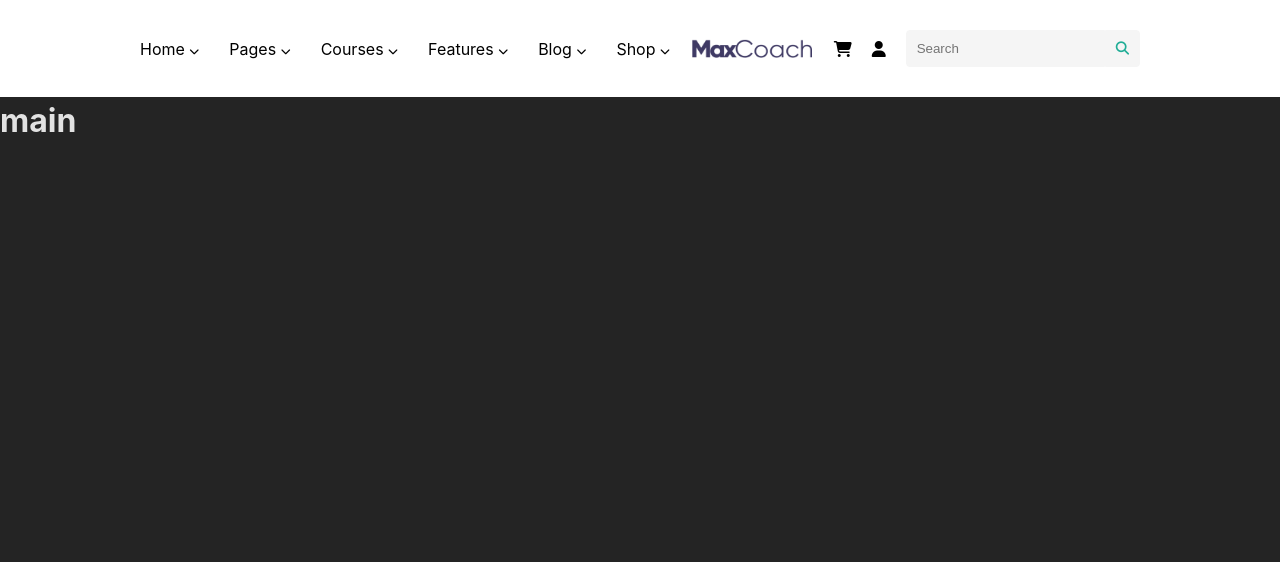
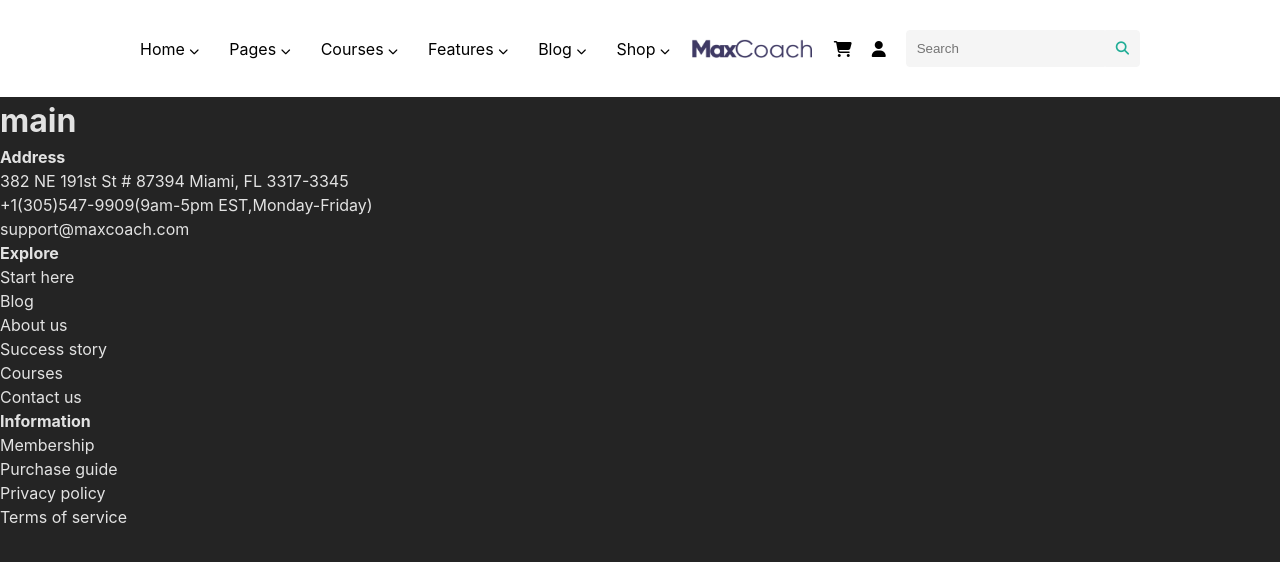
Before and after one commit to ALANOMAM/proj-html-vuejs, a Vue app: page / in a window 1280 px wide. Shown: the top 562 px of the page. Built offline with nearby package versions, Linux system fonts and the light colour scheme.

Commit message:
popolato le varie opzioni footer con props e  ciclo for

```diff
--- a/src/App.vue
+++ b/src/App.vue
@@ -39,9 +39,9 @@ export default{
 </script>
 
 <template>
-  <Header :options="headerOptions"></Header>
+  <Header :options1="headerOptions"></Header>
   <Main></Main>
-  <Footer></Footer>
+  <Footer :options2="footerOptions"></Footer>
 </template>
 
 <style>
--- a/src/components/Footer.vue
+++ b/src/components/Footer.vue
@@ -3,7 +3,7 @@ export default{
    name:"Footer",
 
    props:{
-    Options:Array,
+    options2:Array,
    },
 
   data(){
@@ -17,6 +17,11 @@ export default{
 <template>
 
  <div class="footer-nav">
+    <!--popolato le varie opzioni con i props-->
+    <ul v-for="option2 in options2">
+        <li><strong>{{ option2.Title }}</strong></li>
+        <li v-for="element in option2.elements ">{{element }}</li>
+    </ul>
 
  </div>
 
--- a/src/components/Header.vue
+++ b/src/components/Header.vue
@@ -2,7 +2,7 @@
 export default{
    name:"Header",
    props:{
-     options: Array,
+     options1: Array,
    },
 
   data(){
@@ -18,7 +18,7 @@ export default{
    <div class="nav">
     <!--lista opzioni generata tramite props-->
     <ul>
-        <li v-for="option in options">{{ option }} <i class="fa-solid fa-chevron-down"></i> </li>
+        <li v-for="option1 in options1">{{ option1 }} <i class="fa-solid fa-chevron-down"></i> </li>
     </ul>
 
      <img src="../../public/images/dark-logo.png" alt="">
```
